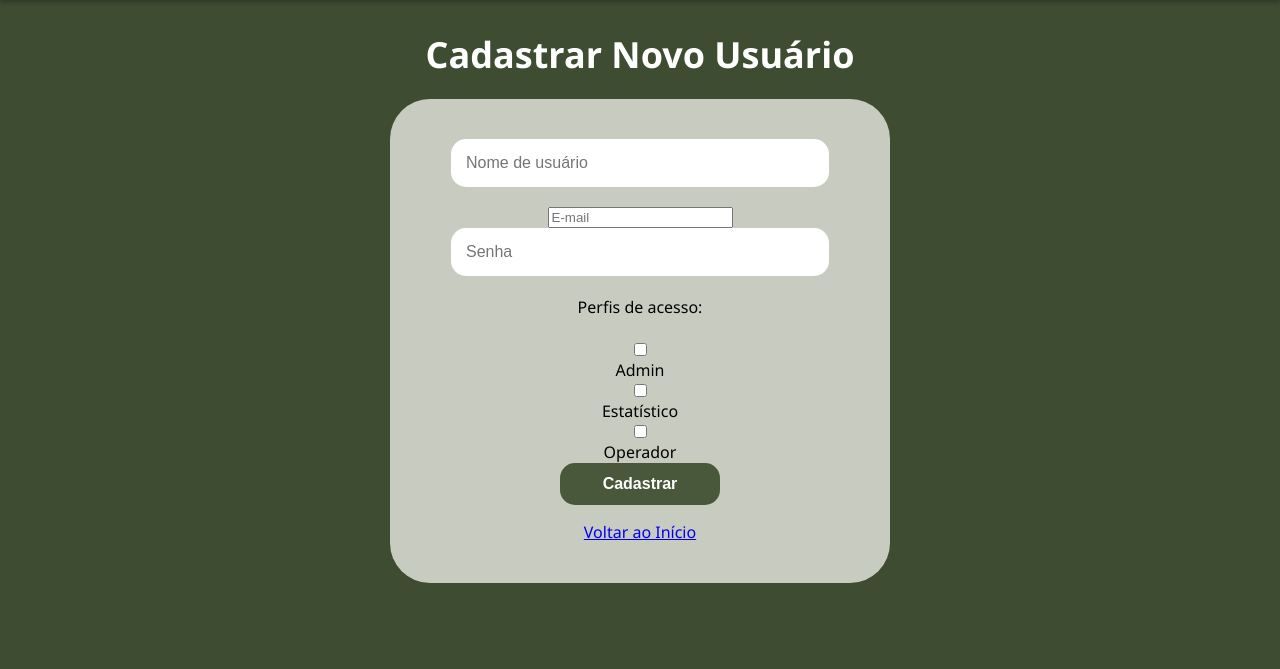
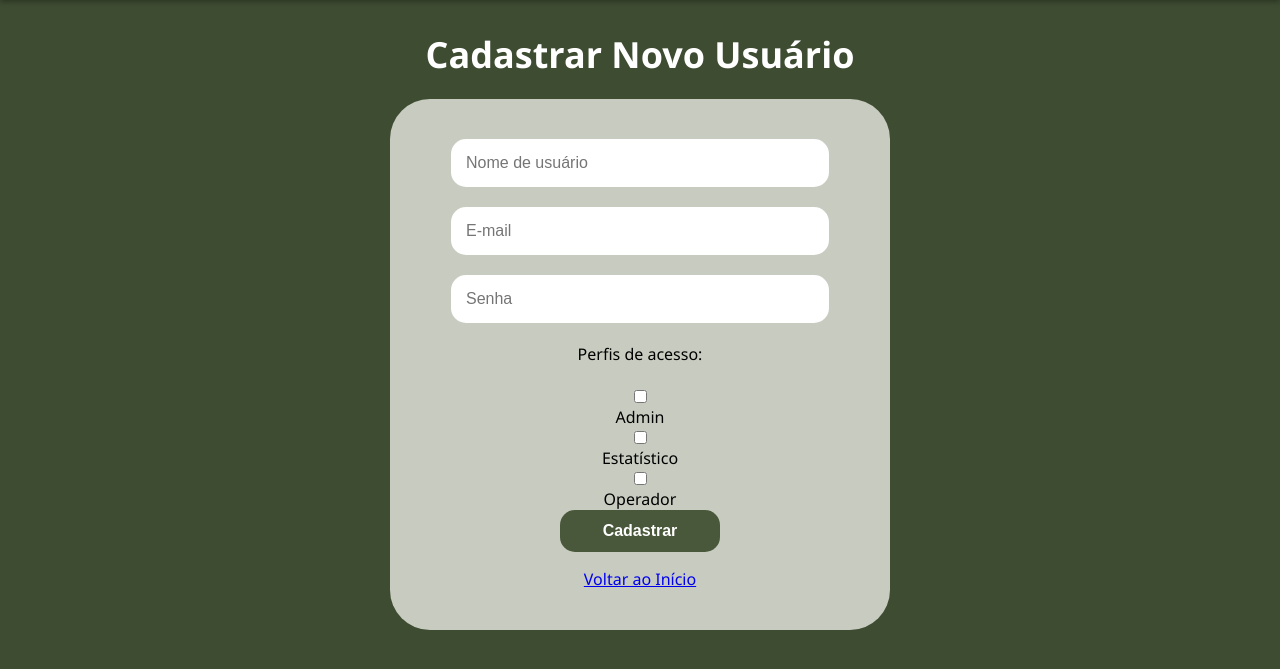
Before and after one commit to DraNefario/flask_app, a Flask app: page /add_user in a window 1280 px wide. Shown: the part 52-721 px from the top of the page. Run offline with Flask 3, Linux system fonts and the light colour scheme.

Commit message:
Update register_user.css

```diff
--- a/expcriativa/static/css/register_user.css
+++ b/expcriativa/static/css/register_user.css
@@ -111,6 +111,7 @@ form {
 }
 
 input[type="text"],
+input[type="email"],
 input[type="password"] {
     width: 90%;
     padding: 15px;
```
